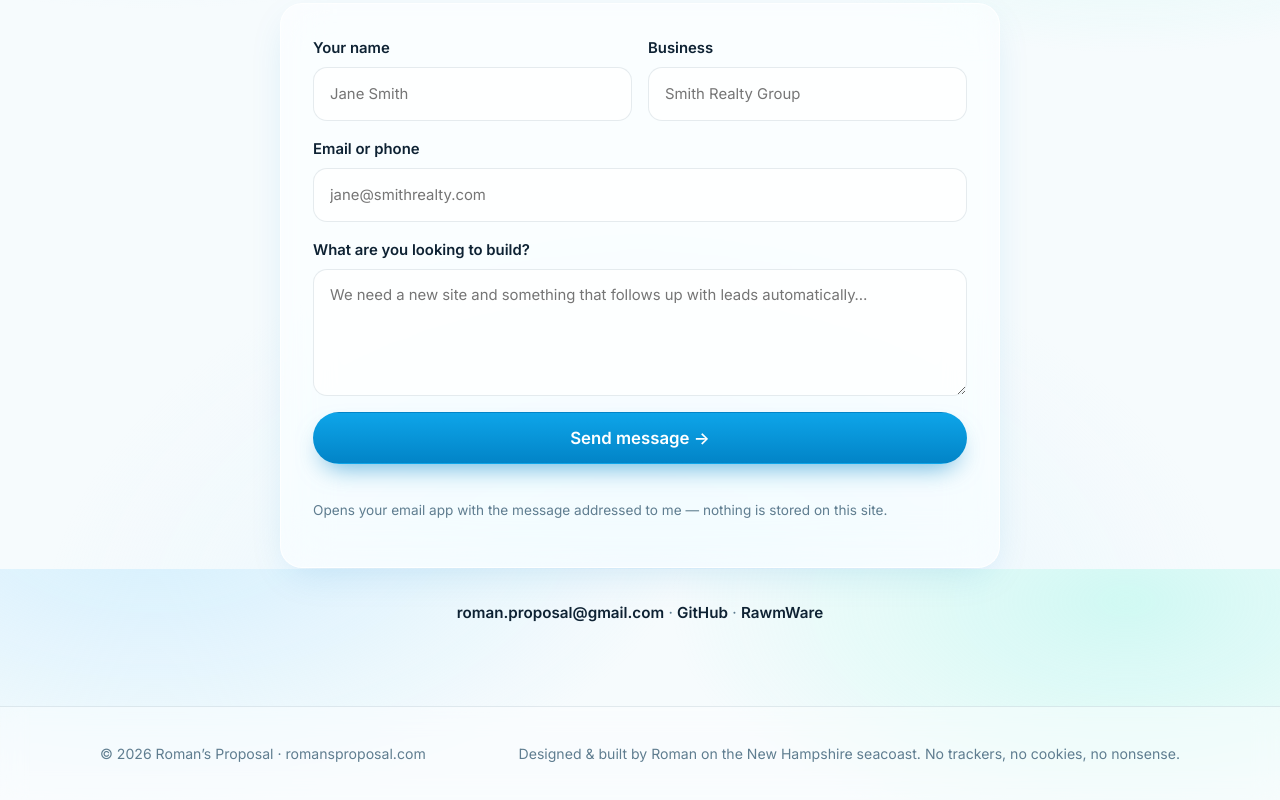
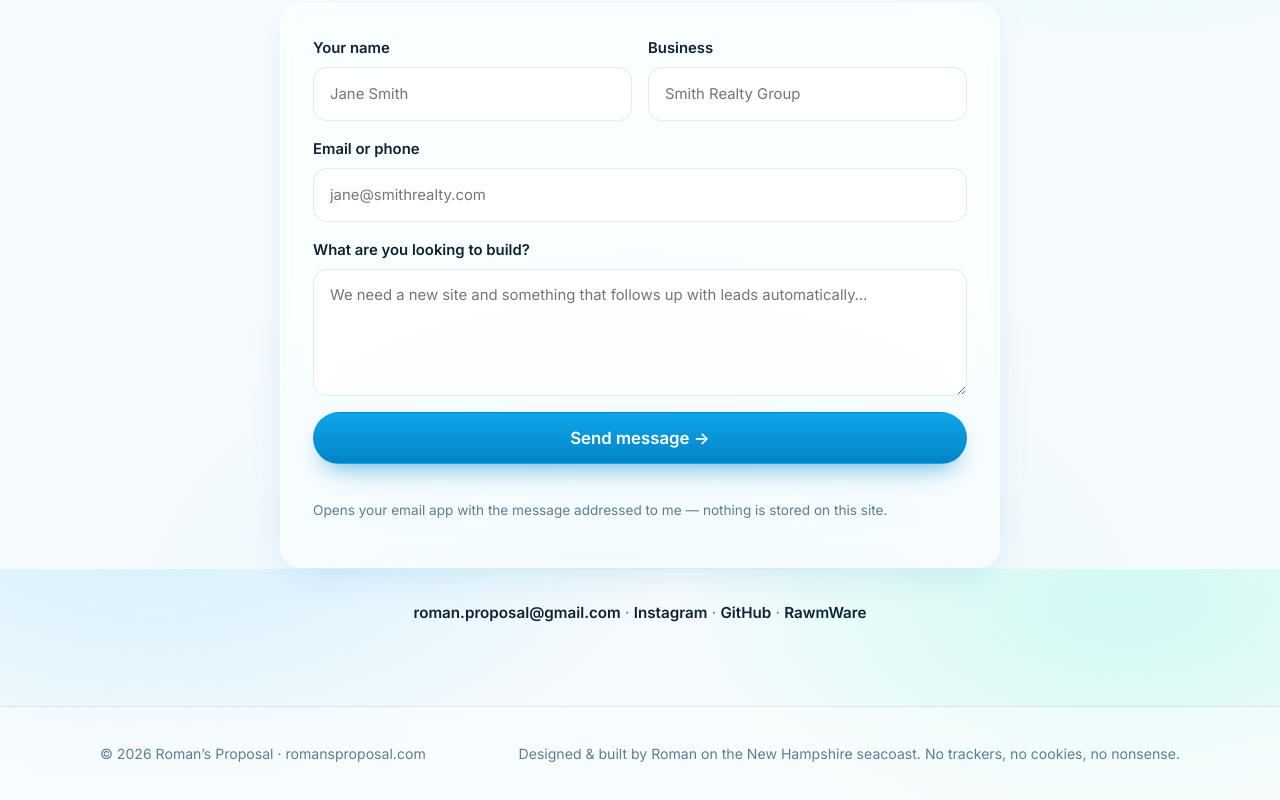
Before and after one commit to rawmware/romansproposal.com, a plain HTML site: page index.html in a window 1280 px wide. Shown: the part 6631-7431 px from the top of the page. Drawn offline with Linux system fonts and the light colour scheme.

Commit message:
Add Instagram link to contact section

```diff
--- a/index.html
+++ b/index.html
@@ -366,6 +366,8 @@
         <div class="contact-links reveal">
           <a href="mailto:roman.proposal@gmail.com" id="contact-email">roman.proposal@gmail.com</a>
           <span aria-hidden="true">&middot;</span>
+          <a href="https://www.instagram.com/romansproposal" target="_blank" rel="noopener">Instagram</a>
+          <span aria-hidden="true">&middot;</span>
           <a href="https://github.com/rawmware" target="_blank" rel="noopener">GitHub</a>
           <span aria-hidden="true">&middot;</span>
           <a href="https://rawmware.com" target="_blank" rel="noopener">RawmWare</a>
```
